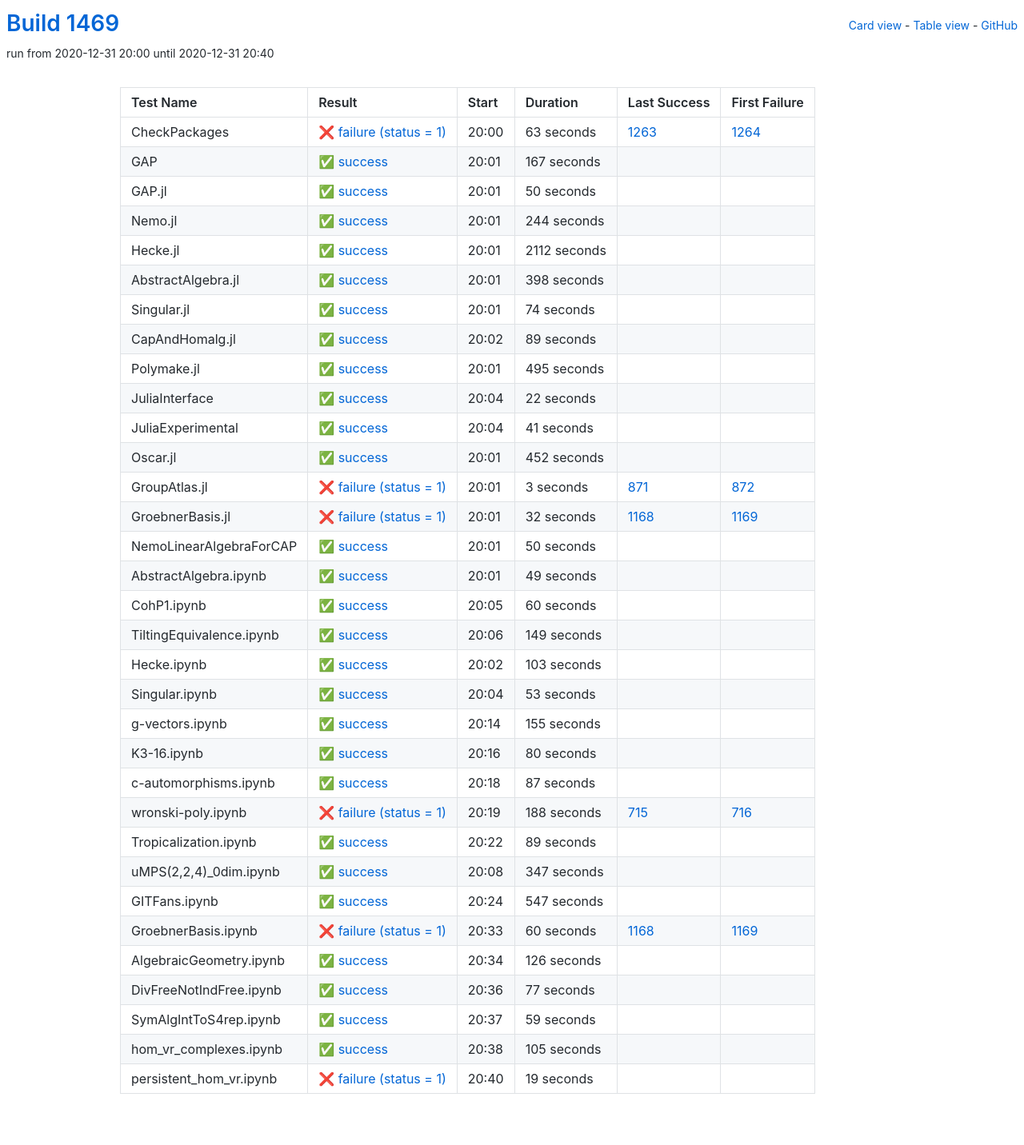
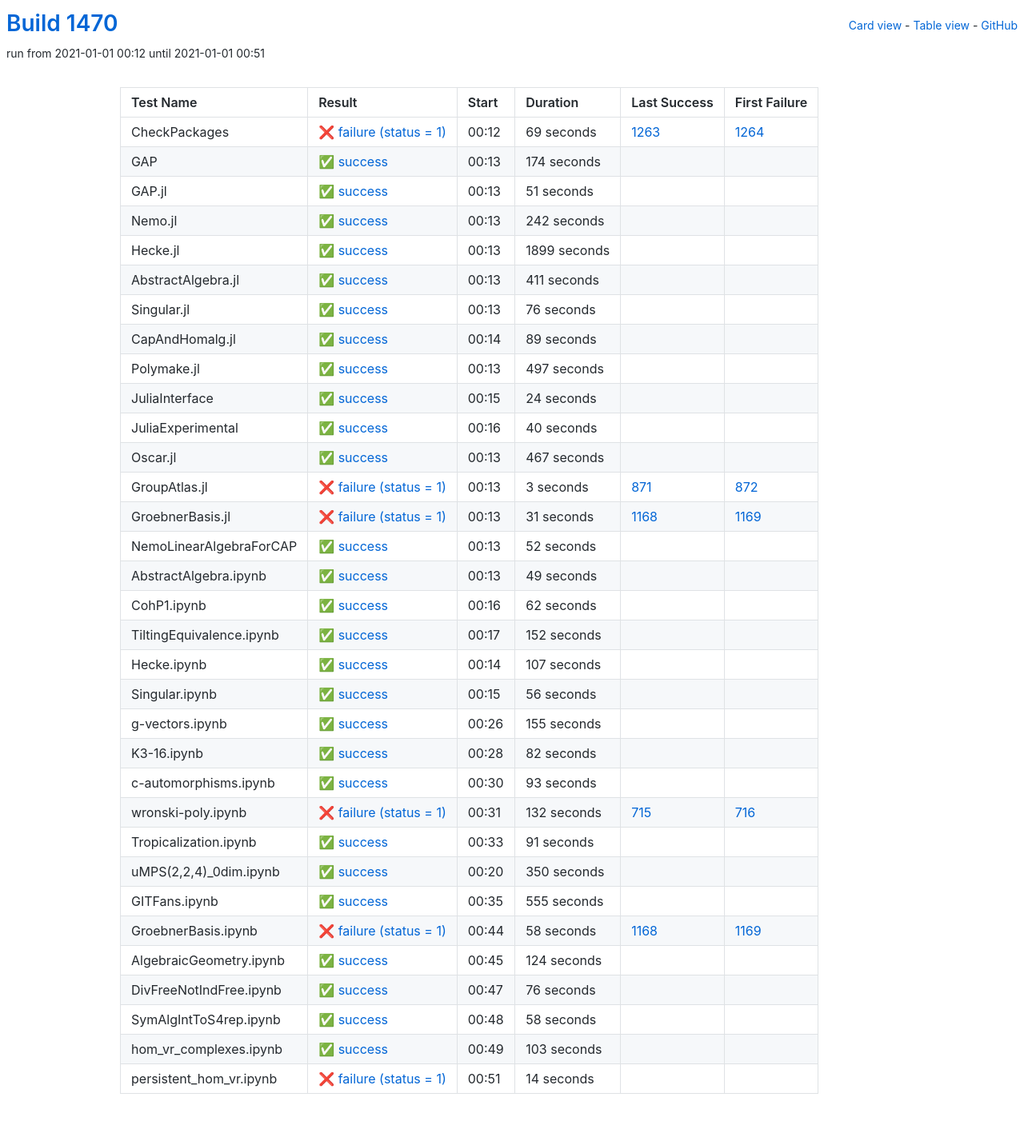
Before and after one commit to oscar-system/oscar-ci-status-stable, a Jekyll site: the page built from table.html, in a window 1280 px wide. Shown: the whole page at 80% size. Built offline with Jekyll 4.4.1, drawn with Linux system fonts in a browser that asks for light colours.

Commit message:
Build #1470

```diff
--- a/_data/ci.yml
+++ b/_data/ci.yml
@@ -1,6 +1,6 @@
 ---
-build: 1469
-build_url: https://oscarci.mathematik.uni-kl.de/job/oscar-stable/1469/
+build: 1470
+build_url: https://oscarci.mathematik.uni-kl.de/job/oscar-stable/1470/
 job: oscar-stable
 organization: oscar-system
 repo: oscar-ci-status-stable
@@ -8,92 +8,92 @@ repourl: https://github.com/oscar-system/oscar-ci-status-stable
 tests:
 - name: CheckPackages
   id: checkpackages
-  log: https://oscarci.mathematik.uni-kl.de/job/oscar-stable/1469/artifact/logs/build-1469/CheckPackages.log
-  start: 2020-12-31 20:00
+  log: https://oscarci.mathematik.uni-kl.de/job/oscar-stable/1470/artifact/logs/build-1470/CheckPackages.log
+  start: 2021-01-01 00:12
   success: false
   exitcode: 1
   status: failure
-  duration: 63
+  duration: 69
   last_success: 1263
   last_success_url: https://oscarci.mathematik.uni-kl.de/job/oscar-stable/1263/
   first_failure: 1264
   first_failure_url: https://oscarci.mathematik.uni-kl.de/job/oscar-stable/1264/
 - name: GAP
   id: gap
-  log: https://oscarci.mathematik.uni-kl.de/job/oscar-stable/1469/artifact/logs/build-1469/GAP.log
-  start: 2020-12-31 20:01
+  log: https://oscarci.mathematik.uni-kl.de/job/oscar-stable/1470/artifact/logs/build-1470/GAP.log
+  start: 2021-01-01 00:13
   success: true
   exitcode: 0
   status: success
-  duration: 167
+  duration: 174
   last_success: false
   last_success_url:
   first_failure: false
   first_failure_url:
 - name: GAP.jl
   id: gap-jl
-  log: https://oscarci.mathematik.uni-kl.de/job/oscar-stable/1469/artifact/logs/build-1469/GAP.jl.log
-  start: 2020-12-31 20:01
+  log: https://oscarci.mathematik.uni-kl.de/job/oscar-stable/1470/artifact/logs/build-1470/GAP.jl.log
+  start: 2021-01-01 00:13
   success: true
   exitcode: 0
   status: success
-  duration: 50
+  duration: 51
   last_success: false
   last_success_url:
   first_failure: false
   first_failure_url:
 - name: Nemo.jl
   id: nemo-jl
-  log: https://oscarci.mathematik.uni-kl.de/job/oscar-stable/1469/artifact/logs/build-1469/Nemo.jl.log
-  start: 2020-12-31 20:01
+  log: https://oscarci.mathematik.uni-kl.de/job/oscar-stable/1470/artifact/logs/build-1470/Nemo.jl.log
+  start: 2021-01-01 00:13
   success: true
   exitcode: 0
   status: success
-  duration: 244
+  duration: 242
   last_success: false
   last_success_url:
   first_failure: false
   first_failure_url:
 - name: Hecke.jl
   id: hecke-jl
-  log: https://oscarci.mathematik.uni-kl.de/job/oscar-stable/1469/artifact/logs/build-1469/Hecke.jl.log
-  start: 2020-12-31 20:01
+  log: https://oscarci.mathematik.uni-kl.de/job/oscar-stable/1470/artifact/logs/build-1470/Hecke.jl.log
+  start: 2021-01-01 00:13
   success: true
   exitcode: 0
   status: success
-  duration: 2112
+  duration: 1899
   last_success: false
   last_success_url:
   first_failure: false
   first_failure_url:
 - name: AbstractAlgebra.jl
   id: abstractalgebra-jl
-  log: https://oscarci.mathematik.uni-kl.de/job/oscar-stable/1469/artifact/logs/build-1469/AbstractAlgebra.jl.log
-  start: 2020-12-31 20:01
+  log: https://oscarci.mathematik.uni-kl.de/job/oscar-stable/1470/artifact/logs/build-1470/AbstractAlgebra.jl.log
+  start: 2021-01-01 00:13
   success: true
   exitcode: 0
   status: success
-  duration: 398
+  duration: 411
   last_success: false
   last_success_url:
   first_failure: false
   first_failure_url:
 - name: Singular.jl
   id: singular-jl
-  log: https://oscarci.mathematik.uni-kl.de/job/oscar-stable/1469/artifact/logs/build-1469/Singular.jl.log
-  start: 2020-12-31 20:01
+  log: https://oscarci.mathematik.uni-kl.de/job/oscar-stable/1470/artifact/logs/build-1470/Singular.jl.log
+  start: 2021-01-01 00:13
   success: true
   exitcode: 0
   status: success
-  duration: 74
+  duration: 76
   last_success: false
   last_success_url:
   first_failure: false
   first_failure_url:
 - name: CapAndHomalg.jl
   id: capandhomalg-jl
-  log: https://oscarci.mathematik.uni-kl.de/job/oscar-stable/1469/artifact/logs/build-1469/CapAndHomalg.jl.log
-  start: 2020-12-31 20:02
+  log: https://oscarci.mathematik.uni-kl.de/job/oscar-stable/1470/artifact/logs/build-1470/CapAndHomalg.jl.log
+  start: 2021-01-01 00:14
   success: true
   exitcode: 0
   status: success
@@ -104,56 +104,56 @@ tests:
   first_failure_url:
 - name: Polymake.jl
   id: polymake-jl
-  log: https://oscarci.mathematik.uni-kl.de/job/oscar-stable/1469/artifact/logs/build-1469/Polymake.jl.log
-  start: 2020-12-31 20:01
+  log: https://oscarci.mathematik.uni-kl.de/job/oscar-stable/1470/artifact/logs/build-1470/Polymake.jl.log
+  start: 2021-01-01 00:13
   success: true
   exitcode: 0
   status: success
-  duration: 495
+  duration: 497
   last_success: false
   last_success_url:
   first_failure: false
   first_failure_url:
 - name: JuliaInterface
   id: juliainterface
-  log: https://oscarci.mathematik.uni-kl.de/job/oscar-stable/1469/artifact/logs/build-1469/JuliaInterface.log
-  start: 2020-12-31 20:04
+  log: https://oscarci.mathematik.uni-kl.de/job/oscar-stable/1470/artifact/logs/build-1470/JuliaInterface.log
+  start: 2021-01-01 00:15
   success: true
   exitcode: 0
   status: success
-  duration: 22
+  duration: 24
   last_success: false
   last_success_url:
   first_failure: false
   first_failure_url:
 - name: JuliaExperimental
   id: juliaexperimental
-  log: https://oscarci.mathematik.uni-kl.de/job/oscar-stable/1469/artifact/logs/build-1469/JuliaExperimental.log
-  start: 2020-12-31 20:04
+  log: https://oscarci.mathematik.uni-kl.de/job/oscar-stable/1470/artifact/logs/build-1470/JuliaExperimental.log
+  start: 2021-01-01 00:16
   success: true
   exitcode: 0
   status: success
-  duration: 41
+  duration: 40
   last_success: false
   last_success_url:
   first_failure: false
   first_failure_url:
 - name: Oscar.jl
   id: oscar-jl
-  log: https://oscarci.mathematik.uni-kl.de/job/oscar-stable/1469/artifact/logs/build-1469/Oscar.jl.log
-  start: 2020-12-31 20:01
+  log: https://oscarci.mathematik.uni-kl.de/job/oscar-stable/1470/artifact/logs/build-1470/Oscar.jl.log
+  start: 2021-01-01 00:13
   success: true
   exitcode: 0
   status: success
-  duration: 452
+  duration: 467
   last_success: false
   last_success_url:
   first_failure: false
   first_failure_url:
 - name: GroupAtlas.jl
   id: groupatlas-jl
-  log: https://oscarci.mathematik.uni-kl.de/job/oscar-stable/1469/artifact/logs/build-1469/GroupAtlas.jl.log
-  start: 2020-12-31 20:01
+  log: https://oscarci.mathematik.uni-kl.de/job/oscar-stable/1470/artifact/logs/build-1470/GroupAtlas.jl.log
+  start: 2021-01-01 00:13
   success: false
   exitcode: 1
   status: failure
@@ -164,32 +164,32 @@ tests:
   first_failure_url: https://oscarci.mathematik.uni-kl.de/job/oscar-stable/872/
 - name: GroebnerBasis.jl
   id: groebnerbasis-jl
-  log: https://oscarci.mathematik.uni-kl.de/job/oscar-stable/1469/artifact/logs/build-1469/GroebnerBasis.jl.log
-  start: 2020-12-31 20:01
+  log: https://oscarci.mathematik.uni-kl.de/job/oscar-stable/1470/artifact/logs/build-1470/GroebnerBasis.jl.log
+  start: 2021-01-01 00:13
   success: false
   exitcode: 1
   status: failure
-  duration: 32
+  duration: 31
   last_success: 1168
   last_success_url: https://oscarci.mathematik.uni-kl.de/job/oscar-stable/1168/
   first_failure: 1169
   first_failure_url: https://oscarci.mathematik.uni-kl.de/job/oscar-stable/1169/
 - name: NemoLinearAlgebraForCAP
   id: nemolinearalgebraforcap
-  log: https://oscarci.mathematik.uni-kl.de/job/oscar-stable/1469/artifact/logs/build-1469/NemoLinearAlgebraForCAP.log
-  start: 2020-12-31 20:01
+  log: https://oscarci.mathematik.uni-kl.de/job/oscar-stable/1470/artifact/logs/build-1470/NemoLinearAlgebraForCAP.log
+  start: 2021-01-01 00:13
   success: true
   exitcode: 0
   status: success
-  duration: 50
+  duration: 52
   last_success: false
   last_success_url:
   first_failure: false
   first_failure_url:
 - name: AbstractAlgebra.ipynb
   id: abstractalgebra-ipynb
-  log: https://oscarci.mathematik.uni-kl.de/job/oscar-stable/1469/artifact/logs/build-1469/AbstractAlgebra.ipynb.log
-  start: 2020-12-31 20:01
+  log: https://oscarci.mathematik.uni-kl.de/job/oscar-stable/1470/artifact/logs/build-1470/AbstractAlgebra.ipynb.log
+  start: 2021-01-01 00:13
   success: true
   exitcode: 0
   status: success
@@ -200,56 +200,56 @@ tests:
   first_failure_url:
 - name: CohP1.ipynb
   id: cohp1-ipynb
-  log: https://oscarci.mathematik.uni-kl.de/job/oscar-stable/1469/artifact/logs/build-1469/CohP1.ipynb.log
-  start: 2020-12-31 20:05
+  log: https://oscarci.mathematik.uni-kl.de/job/oscar-stable/1470/artifact/logs/build-1470/CohP1.ipynb.log
+  start: 2021-01-01 00:16
   success: true
   exitcode: 0
   status: success
-  duration: 60
+  duration: 62
   last_success: false
   last_success_url:
   first_failure: false
   first_failure_url:
 - name: TiltingEquivalence.ipynb
   id: tiltingequivalence-ipynb
-  log: https://oscarci.mathematik.uni-kl.de/job/oscar-stable/1469/artifact/logs/build-1469/TiltingEquivalence.ipynb.log
-  start: 2020-12-31 20:06
+  log: https://oscarci.mathematik.uni-kl.de/job/oscar-stable/1470/artifact/logs/build-1470/TiltingEquivalence.ipynb.log
+  start: 2021-01-01 00:17
   success: true
   exitcode: 0
   status: success
-  duration: 149
+  duration: 152
   last_success: false
   last_success_url:
   first_failure: false
   first_failure_url:
 - name: Hecke.ipynb
   id: hecke-ipynb
-  log: https://oscarci.mathematik.uni-kl.de/job/oscar-stable/1469/artifact/logs/build-1469/Hecke.ipynb.log
-  start: 2020-12-31 20:02
+  log: https://oscarci.mathematik.uni-kl.de/job/oscar-stable/1470/artifact/logs/build-1470/Hecke.ipynb.log
+  start: 2021-01-01 00:14
   success: true
   exitcode: 0
   status: success
-  duration: 103
+  duration: 107
   last_success: false
   last_success_url:
   first_failure: false
   first_failure_url:
 - name: Singular.ipynb
   id: singular-ipynb
-  log: https://oscarci.mathematik.uni-kl.de/job/oscar-stable/1469/artifact/logs/build-1469/Singular.ipynb.log
-  start: 2020-12-31 20:04
+  log: https://oscarci.mathematik.uni-kl.de/job/oscar-stable/1470/artifact/logs/build-1470/Singular.ipynb.log
+  start: 2021-01-01 00:15
   success: true
   exitcode: 0
   status: success
-  duration: 53
+  duration: 56
   last_success: false
   last_success_url:
   first_failure: false
   first_failure_url:
 - name: g-vectors.ipynb
   id: g-vectors-ipynb
-  log: https://oscarci.mathematik.uni-kl.de/job/oscar-stable/1469/artifact/logs/build-1469/g-vectors.ipynb.log
-  start: 2020-12-31 20:14
+  log: https://oscarci.mathematik.uni-kl.de/job/oscar-stable/1470/artifact/logs/build-1470/g-vectors.ipynb.log
+  start: 2021-01-01 00:26
   success: true
   exitcode: 0
   status: success
@@ -260,144 +260,144 @@ tests:
   first_failure_url:
 - name: K3-16.ipynb
   id: k3-16-ipynb
-  log: https://oscarci.mathematik.uni-kl.de/job/oscar-stable/1469/artifact/logs/build-1469/K3-16.ipynb.log
-  start: 2020-12-31 20:16
+  log: https://oscarci.mathematik.uni-kl.de/job/oscar-stable/1470/artifact/logs/build-1470/K3-16.ipynb.log
+  start: 2021-01-01 00:28
   success: true
   exitcode: 0
   status: success
-  duration: 80
+  duration: 82
   last_success: false
   last_success_url:
   first_failure: false
   first_failure_url:
 - name: c-automorphisms.ipynb
   id: c-automorphisms-ipynb
-  log: https://oscarci.mathematik.uni-kl.de/job/oscar-stable/1469/artifact/logs/build-1469/c-automorphisms.ipynb.log
-  start: 2020-12-31 20:18
+  log: https://oscarci.mathematik.uni-kl.de/job/oscar-stable/1470/artifact/logs/build-1470/c-automorphisms.ipynb.log
+  start: 2021-01-01 00:30
   success: true
   exitcode: 0
   status: success
-  duration: 87
+  duration: 93
   last_success: false
   last_success_url:
   first_failure: false
   first_failure_url:
 - name: wronski-poly.ipynb
   id: wronski-poly-ipynb
-  log: https://oscarci.mathematik.uni-kl.de/job/oscar-stable/1469/artifact/logs/build-1469/wronski-poly.ipynb.log
-  start: 2020-12-31 20:19
+  log: https://oscarci.mathematik.uni-kl.de/job/oscar-stable/1470/artifact/logs/build-1470/wronski-poly.ipynb.log
+  start: 2021-01-01 00:31
   success: false
   exitcode: 1
   status: failure
-  duration: 188
+  duration: 132
   last_success: 715
   last_success_url: https://oscarci.mathematik.uni-kl.de/job/oscar-stable/715/
   first_failure: 716
   first_failure_url: https://oscarci.mathematik.uni-kl.de/job/oscar-stable/716/
 - name: Tropicalization.ipynb
   id: tropicalization-ipynb
-  log: https://oscarci.mathematik.uni-kl.de/job/oscar-stable/1469/artifact/logs/build-1469/Tropicalization.ipynb.log
-  start: 2020-12-31 20:22
+  log: https://oscarci.mathematik.uni-kl.de/job/oscar-stable/1470/artifact/logs/build-1470/Tropicalization.ipynb.log
+  start: 2021-01-01 00:33
   success: true
   exitcode: 0
   status: success
-  duration: 89
+  duration: 91
   last_success: false
   last_success_url:
   first_failure: false
   first_failure_url:
 - name: uMPS(2,2,4)_0dim.ipynb
   id: umps-2-2-4-0dim-ipynb
-  log: https://oscarci.mathematik.uni-kl.de/job/oscar-stable/1469/artifact/logs/build-1469/uMPS-2-2-4-_0dim.ipynb.log
-  start: 2020-12-31 20:08
+  log: https://oscarci.mathematik.uni-kl.de/job/oscar-stable/1470/artifact/logs/build-1470/uMPS-2-2-4-_0dim.ipynb.log
+  start: 2021-01-01 00:20
   success: true
   exitcode: 0
   status: success
-  duration: 347
+  duration: 350
   last_success: false
   last_success_url:
   first_failure: false
   first_failure_url:
 - name: GITFans.ipynb
   id: gitfans-ipynb
-  log: https://oscarci.mathematik.uni-kl.de/job/oscar-stable/1469/artifact/logs/build-1469/GITFans.ipynb.log
-  start: 2020-12-31 20:24
+  log: https://oscarci.mathematik.uni-kl.de/job/oscar-stable/1470/artifact/logs/build-1470/GITFans.ipynb.log
+  start: 2021-01-01 00:35
   success: true
   exitcode: 0
   status: success
-  duration: 547
+  duration: 555
   last_success: false
   last_success_url:
   first_failure: false
   first_failure_url:
 - name: GroebnerBasis.ipynb
   id: groebnerbasis-ipynb
-  log: https://oscarci.mathematik.uni-kl.de/job/oscar-stable/1469/artifact/logs/build-1469/GroebnerBasis.ipynb.log
-  start: 2020-12-31 20:33
+  log: https://oscarci.mathematik.uni-kl.de/job/oscar-stable/1470/artifact/logs/build-1470/GroebnerBasis.ipynb.log
+  start: 2021-01-01 00:44
   success: false
   exitcode: 1
   status: failure
-  duration: 60
+  duration: 58
   last_success: 1168
   last_success_url: https://oscarci.mathematik.uni-kl.de/job/oscar-stable/1168/
   first_failure: 1169
   first_failure_url: https://oscarci.mathematik.uni-kl.de/job/oscar-stable/1169/
 - name: AlgebraicGeometry.ipynb
   id: algebraicgeometry-ipynb
-  log: https://oscarci.mathematik.uni-kl.de/job/oscar-stable/1469/artifact/logs/build-1469/AlgebraicGeometry.ipynb.log
-  start: 2020-12-31 20:34
+  log: https://oscarci.mathematik.uni-kl.de/job/oscar-stable/1470/artifact/logs/build-1470/AlgebraicGeometry.ipynb.log
+  start: 2021-01-01 00:45
   success: true
   exitcode: 0
   status: success
-  duration: 126
+  duration: 124
   last_success: false
   last_success_url:
   first_failure: false
   first_failure_url:
 - name: DivFreeNotIndFree.ipynb
   id: divfreenotindfree-ipynb
-  log: https://oscarci.mathematik.uni-kl.de/job/oscar-stable/1469/artifact/logs/build-1469/DivFreeNotIndFree.ipynb.log
-  start: 2020-12-31 20:36
+  log: https://oscarci.mathematik.uni-kl.de/job/oscar-stable/1470/artifact/logs/build-1470/DivFreeNotIndFree.ipynb.log
+  start: 2021-01-01 00:47
   success: true
   exitcode: 0
   status: success
-  duration: 77
+  duration: 76
   last_success: false
   last_success_url:
   first_failure: false
   first_failure_url:
 - name: SymAlgIntToS4rep.ipynb
   id: symalginttos4rep-ipynb
-  log: https://oscarci.mathematik.uni-kl.de/job/oscar-stable/1469/artifact/logs/build-1469/SymAlgIntToS4rep.ipynb.log
-  start: 2020-12-31 20:37
+  log: https://oscarci.mathematik.uni-kl.de/job/oscar-stable/1470/artifact/logs/build-1470/SymAlgIntToS4rep.ipynb.log
+  start: 2021-01-01 00:48
   success: true
   exitcode: 0
   status: success
-  duration: 59
+  duration: 58
   last_success: false
   last_success_url:
   first_failure: false
   first_failure_url:
 - name: hom_vr_complexes.ipynb
   id: hom-vr-complexes-ipynb
-  log: https://oscarci.mathematik.uni-kl.de/job/oscar-stable/1469/artifact/logs/build-1469/hom_vr_complexes.ipynb.log
-  start: 2020-12-31 20:38
+  log: https://oscarci.mathematik.uni-kl.de/job/oscar-stable/1470/artifact/logs/build-1470/hom_vr_complexes.ipynb.log
+  start: 2021-01-01 00:49
   success: true
   exitcode: 0
   status: success
-  duration: 105
+  duration: 103
   last_success: false
   last_success_url:
   first_failure: false
   first_failure_url:
 - name: persistent_hom_vr.ipynb
   id: persistent-hom-vr-ipynb
-  log: https://oscarci.mathematik.uni-kl.de/job/oscar-stable/1469/artifact/logs/build-1469/persistent_hom_vr.ipynb.log
-  start: 2020-12-31 20:40
+  log: https://oscarci.mathematik.uni-kl.de/job/oscar-stable/1470/artifact/logs/build-1470/persistent_hom_vr.ipynb.log
+  start: 2021-01-01 00:51
   success: false
   exitcode: 1
   status: failure
-  duration: 19
+  duration: 14
   last_success: false
   last_success_url:
   first_failure: false
```
Also changed, not shown: README.md.
